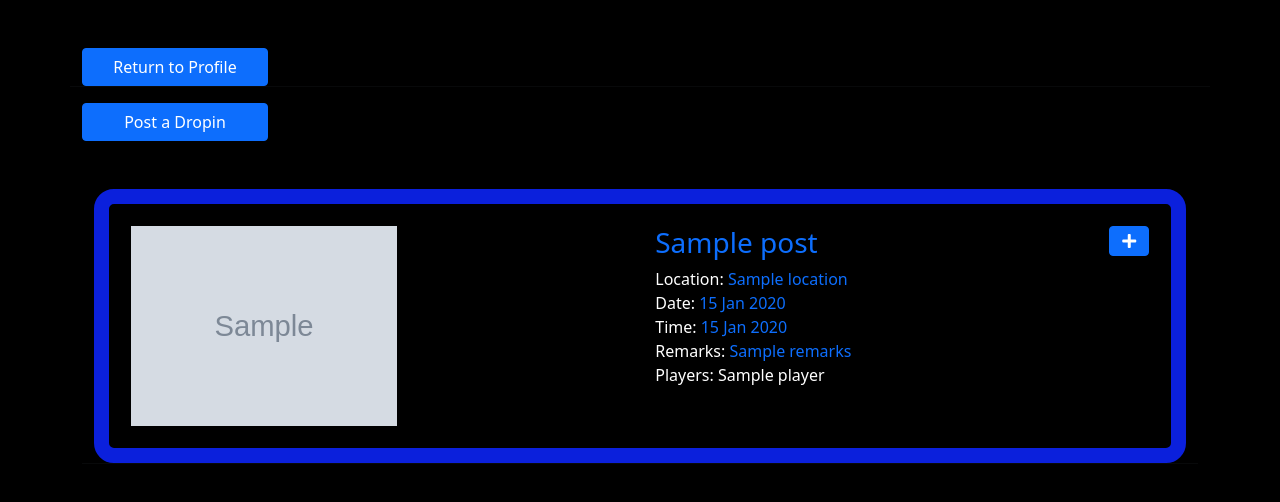
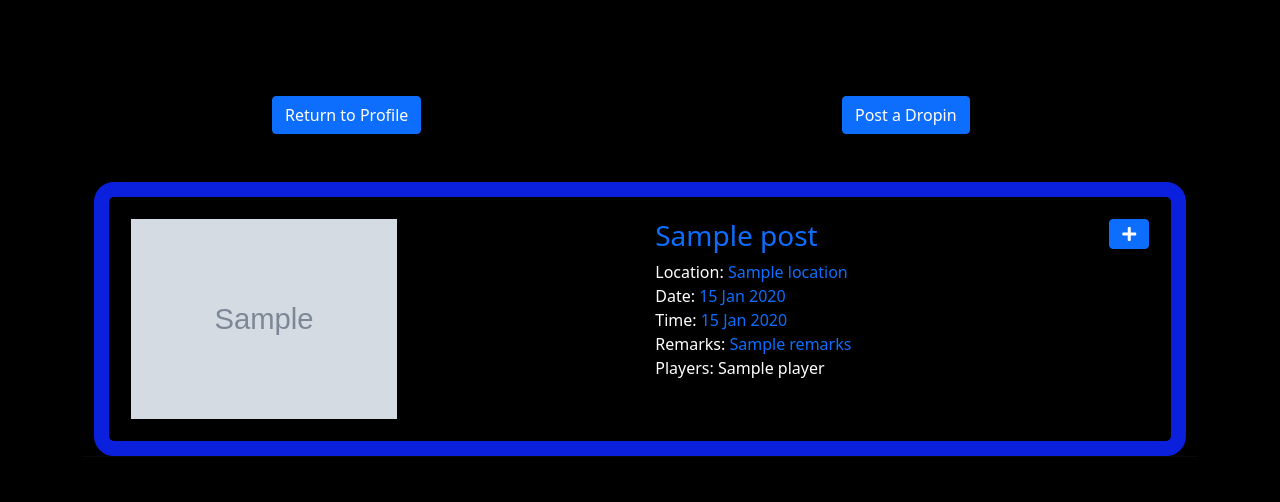
Before and after one commit to DannWade/Dropin, a Node project: template views/feed.ejs in a window 1280 px wide. Shown: the part 80-582 px from the top of the page. Run offline with Node 20 templates, Linux system fonts and the light colour scheme; the template is opened without the code that fills it: most values are stand-ins (such as "Sample title", 1, 10 or a date in 2020); grey boxes marked "Sample" are stand-in pictures.

Commit message:
touch up post view

```diff
--- a/controllers/comments.js
+++ b/controllers/comments.js
@@ -7,9 +7,10 @@ module.exports = {
             comment:req.body.comment,
             likes: 0,
             commentId: req.params.id,
+            userName: req.user.userName,
           });
           console.log("Comment has been added!");
-          res.redirect("/profile");
+          res.redirect(`/post/${req.params.id}`);
         } catch (err) {
           console.log(err);
         }
--- a/controllers/posts.js
+++ b/controllers/posts.js
@@ -64,7 +64,8 @@ module.exports = {
         time: req.body.time,
         user: req.user.id,
         remarks:req.body.remarks,
-        players: [req.user.userName]
+        players: [req.user.userName],
+        createdBy: req.user.userName,
       });
       console.log("Post has been added!");
       res.redirect("/profile");
--- a/models/Comments.js
+++ b/models/Comments.js
@@ -13,6 +13,9 @@ const CommentSchema = new mongoose.Schema({
     type: mongoose.Schema.Types.ObjectId,
     ref: "Comment",
   },
+  userName:{
+    type: String,
+  }
 });
 
 module.exports = mongoose.model("Comment", CommentSchema);
--- a/models/Post.js
+++ b/models/Post.js
@@ -40,6 +40,12 @@ const PostSchema = new mongoose.Schema({
   },
   players:{
     type: Array,
+  },
+  likes:{
+    type: Number,
+  },
+  createdBy:{
+    type:String,
   }
 });
 
--- a/views/feed.ejs
+++ b/views/feed.ejs
@@ -1,13 +1,8 @@
 <%- include('partials/header') -%>
 <main class="container">
-  <div class="row justify-content-around mt-5">
-    <div>
-        <a href="/profile" class="col-2 btn btn-primary"> Return to Profile</a>
-    </div>
-    <hr>
-    <div>
-        <a href="/dropinForm" class="col-2 btn btn-primary"> Post a Dropin</a>
-    </div>
+  <div class="row mt-5">
+    <div class="mx-auto col-sm-2 mt-5"><a href="/profile" class="btn btn-primary"> Return to Profile</a></div>
+    <div class="mx-auto col-sm-2 mt-5"><a href="/dropinForm" class="btn btn-primary"> Post a Dropin</a></div>
   </div>
       <link rel="stylesheet" href="style.css">
 </main>
@@ -15,7 +10,7 @@
     <div class="row justify-content-center mt-5">
       <ul class="row list-unstyled">
         <% for(var i=0; i<posts.length; i++) {%>
-          <li class="">
+          <li class="col-sm-12">
               <div class="postbox">
                 <img class="postpic" src="<%= posts[i].image%>">
                 <div>
```
Also changed, not shown: views/post.ejs (+9 -10 lines).
